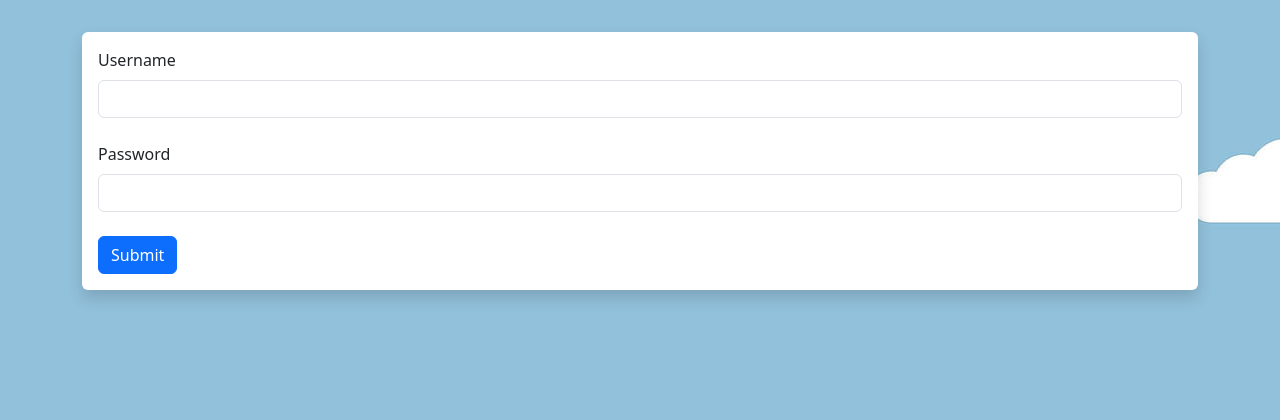
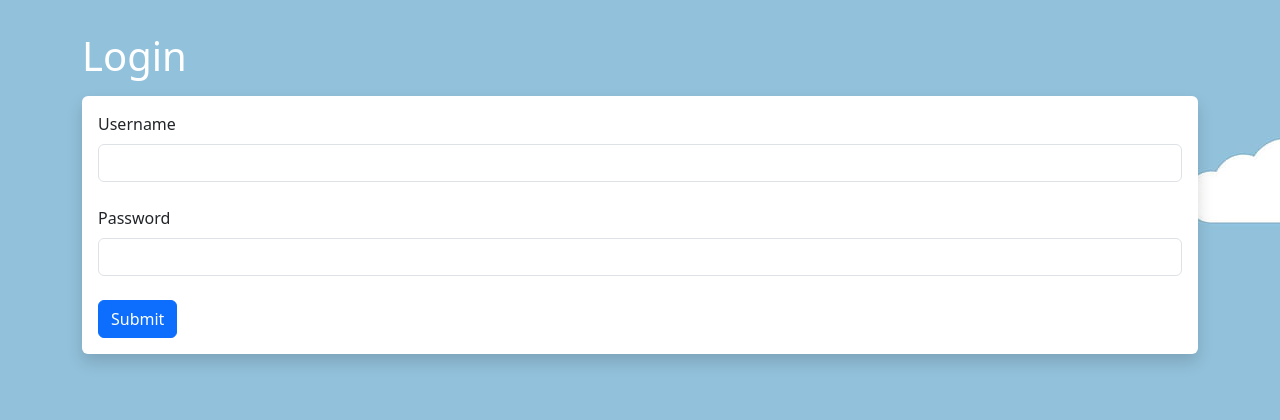
Before and after one commit to juanrg321/projectCL, a Flask app: page /login in a window 1280 px wide. Shown: the part 56-476 px from the top of the page. Run offline with Flask 3, Linux system fonts and the light colour scheme.

Commit message:
Add files via upload

```diff
--- a/templates/login.html
+++ b/templates/login.html
@@ -1,7 +1,7 @@
 {% extends 'base.html' %}
 {% block content %}
 
-
+<h1> <p style="color:rgb(255, 255, 255)">Login</h1>
 <Div class = "shadow p-3 mb-5 bg-body rounded">
     <form method = "POST">
         {{ form.hidden_tag() }}
```
